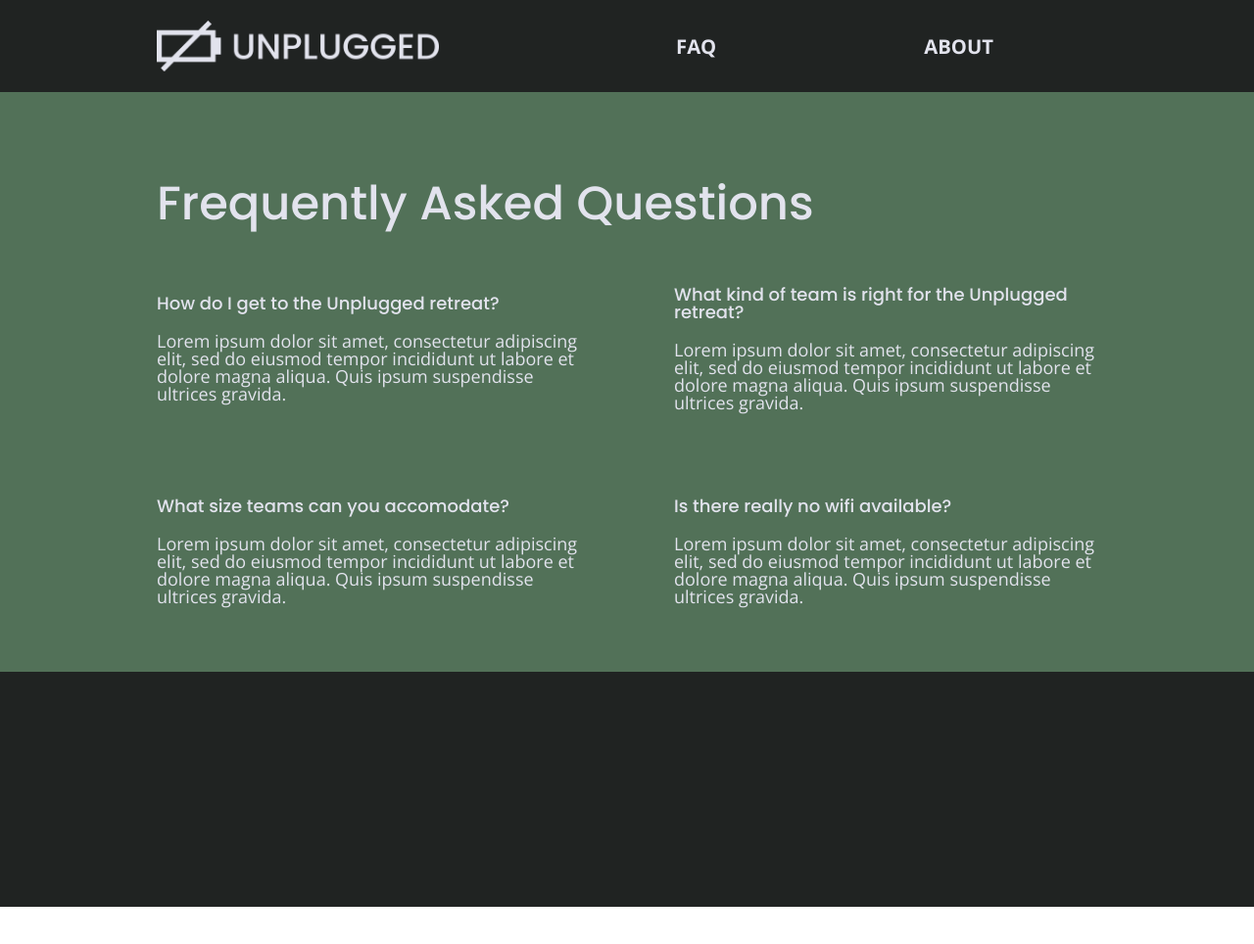
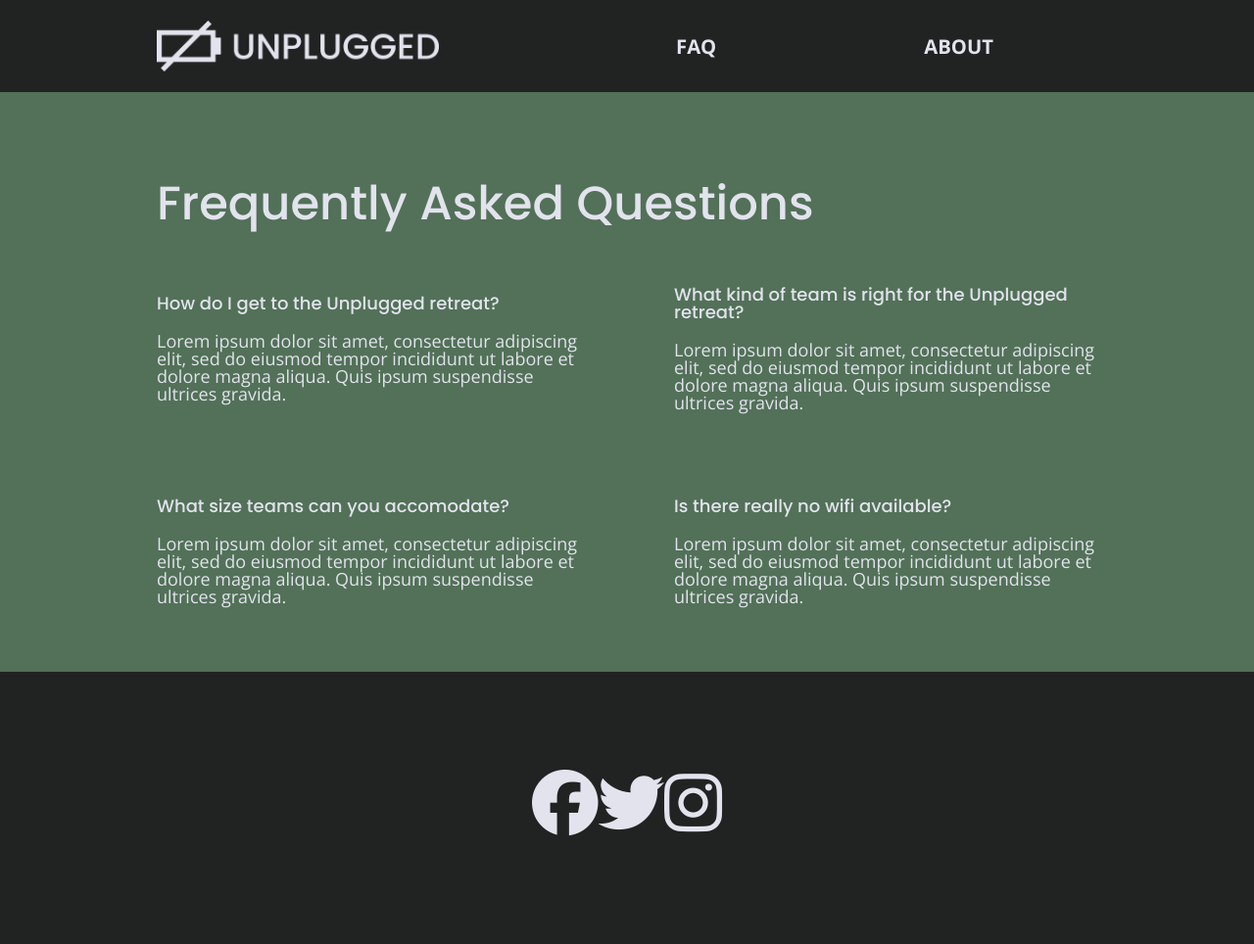
Before and after one commit to Jessie-n-Z/unplugged, a website: page faq/index.html in a window 1280 px wide. Shown: the whole page at 98% size. Before the commit the page ends 926 px from the top, so only its background shows below. Drawn offline with nearby package versions, Linux system fonts and the light colour scheme; files whose address does not match are found by name.

Commit message:
added icons to faq and about

```diff
--- a/css/main.css
+++ b/css/main.css
@@ -238,6 +238,11 @@ footer .social-icons p {
   display: flex;
   justify-content: center;
   align-items: center;
+}
+
+.social-icons i {
+	font-size: 3.75em;
+        margin-bottom: 40px;
 }
 
 footer .copyright {
--- a/faq/index.html
+++ b/faq/index.html
@@ -91,10 +91,20 @@
                   </div>
                 <div class="social">
                     <div class="social-icons">
-                        <p><a href="https://www.facebook.com/yoursite" target="_blank"></a></p>
-                        <!-- other social links here -->
-                    </div>
-                </div>
+                        <div class="social-icons">
+                            <p>
+                              <a href="https://www.facebook.com/Skillcrush/" target="_blank"></a>
+                              <i class="fab fa-facebook"></i>
+                            </p>
+                            <p>
+                              <a href="https://twitter.com/Skillcrush" target="_blank"></a>
+                              <i class="fab fa-twitter"></i>
+                            </p>
+                            <p>
+                              <a href="https://www.instagram.com/skillcrush/" target="_blank"></a>
+                              <i class="fab fa-instagram"></i>
+                            </p>
+                          </div>
             </div> <!-- footer content ends -->
         </div> <!--footer content-wrapper ends-->
 
```
Also changed, not shown: about/index.html (+3 -0 lines), index.html (+3 -0 lines).
